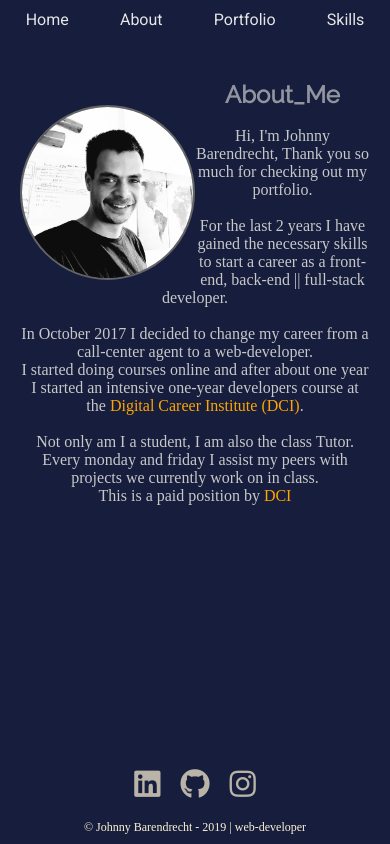
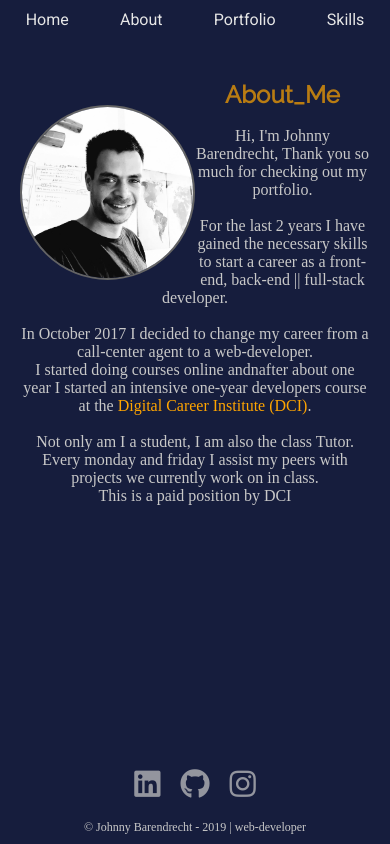
Before and after one commit to crocJohnDee/crocjohndee.github.io, a React (Create React App) app: page /#/about in a window 390 px wide. Built offline with nearby package versions, Linux system fonts and the light colour scheme.

Commit message:
testing mobile online

```diff
--- a/src/components/About.js
+++ b/src/components/About.js
@@ -31,17 +31,17 @@ export const About = () => {
             <div id="p2">
 
               <p>
-                In October 2017 I decided to change my career from a call-center
-            agent to a web-developer. <br />I started doing courses online and
-                                          after about one year I started an intensive one-year developers
-            course at the{" "}
-                <a
+                In October 2017 I decided to change my career from a call-center agent to a web-developer. <br />I started doing courses online andnafter about one year I started an intensive one-year developers course at the{" "}
+
+
+                <a style={{ color: "orange" }}
                   target="_blank"
                   rel="noreferrer noopener"
                   href="https://digitalcareerinstitute.org/"
                 >
                   Digital Career Institute (DCI)
             </a>
+
                 . <br />
               </p>
               <br />
@@ -49,14 +49,8 @@ export const About = () => {
                 Not only am I a student, I am also the class Tutor. Every monday and
                 friday I assist my peers with projects we currently work on in
             class. <br />
-                This is a paid position by{" "}
-                <a
-                  target="_blank"
-                  rel="noreferrer noopener"
-                  href="https://digitalcareerinstitute.org/"
-                >
-                  DCI
-            </a>{" "}
+                This is a paid position by DCI
+
               </p>
 
             </div>
--- a/src/components/sass/about/About.scss
+++ b/src/components/sass/about/About.scss
@@ -7,6 +7,7 @@
   background-color: rgb(22, 29, 61);
 
   h2 {
+    color: orange;
     opacity: .7;
     text-align: center;
     position: relative;
@@ -19,10 +20,9 @@
     90%{
       transform: scale(1.1) rotateX(440deg);
       opacity: 1;
-      color: white
      }
 
-      100%{transform: scale(1) rotateX(360deg); color: white}
+      100%{transform: scale(1) rotateX(360deg)}
   }
 
   .me-container {
@@ -86,12 +86,14 @@
       }
     }
   }
-  a,
-  a:visited {
-    color: orange;
+  animation: bg 1.2s ease-in-out;
+}
+
+@keyframes bg{
+  0%,50%{
+    background-color: rgba(22, 29, 61,0);
   }
-  a:hover {
-    color: orangered;
+  100%{
+    background-color: rgba(22, 29, 61, 1);
   }
-
 }
--- a/src/components/sass/footer/footer.scss
+++ b/src/components/sass/footer/footer.scss
@@ -5,10 +5,10 @@
     padding: 8px 0;
     width: 100%;
     z-index: 999;
-    color: #fff4d5;
+    color: rgb(200,200,200);
     height: 85px;
     .bb{
-        color: #fff4d5;
+        color: rgb(200,200,200);
         font-size: 30px;
         margin: 0 10px;
         margin-bottom: 10px;
--- a/src/components/sass/home/Home.scss
+++ b/src/components/sass/home/Home.scss
@@ -103,17 +103,15 @@
     animation: finally 5s ease-in-out;
   }
   @keyframes finally {
-    0%,80%{
+    0%,50%{
       opacity: 0;
       transform: scale(.5);
     }
     95%{
-      color: rgb(200,200,200);
+
       transform: scale(1.09);
     }
-    98%{
-      color:rgb(120,120,120);
-    }
+
     100%{
       transform: scale(1);
       opacity: 1;
```
